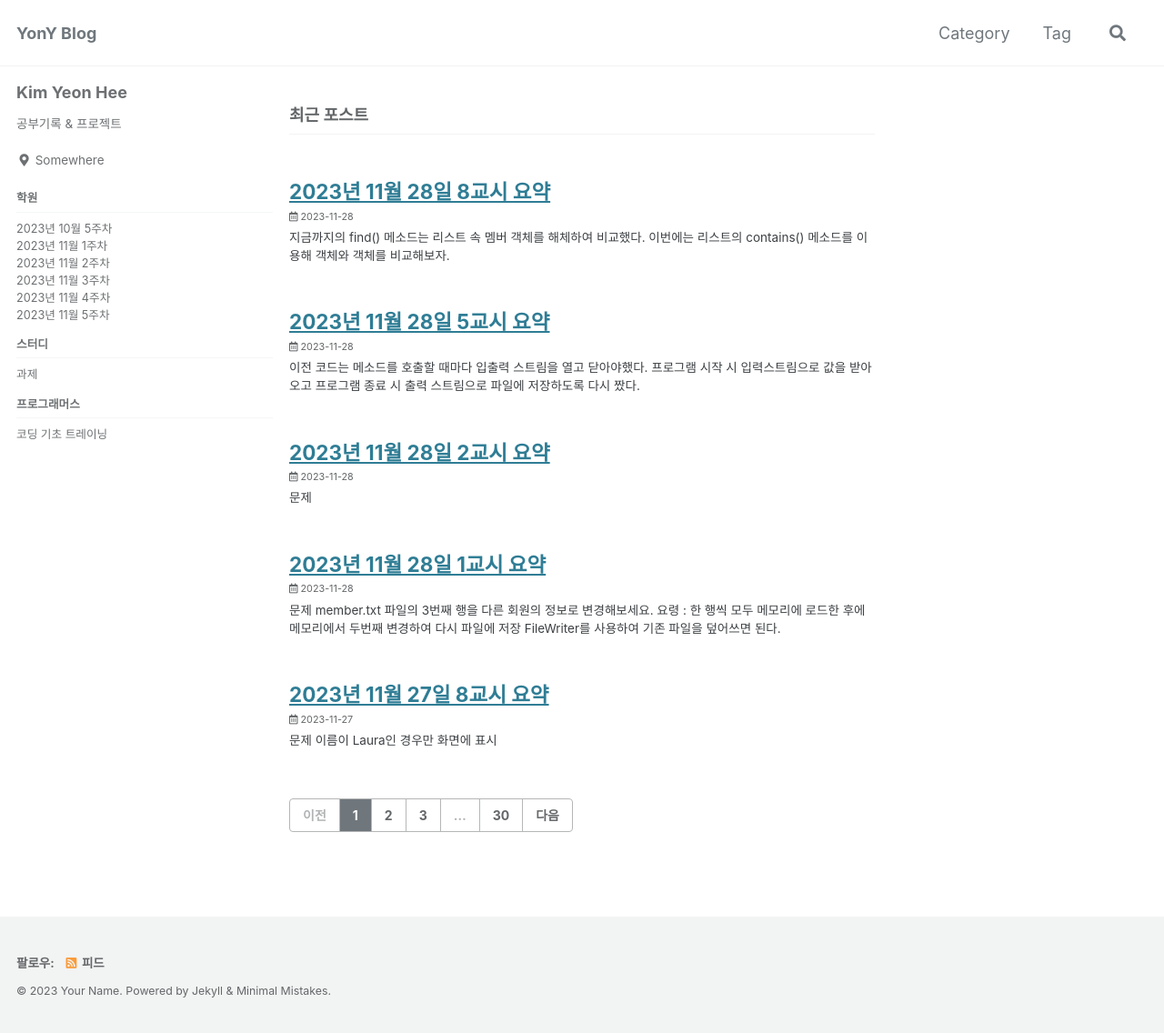
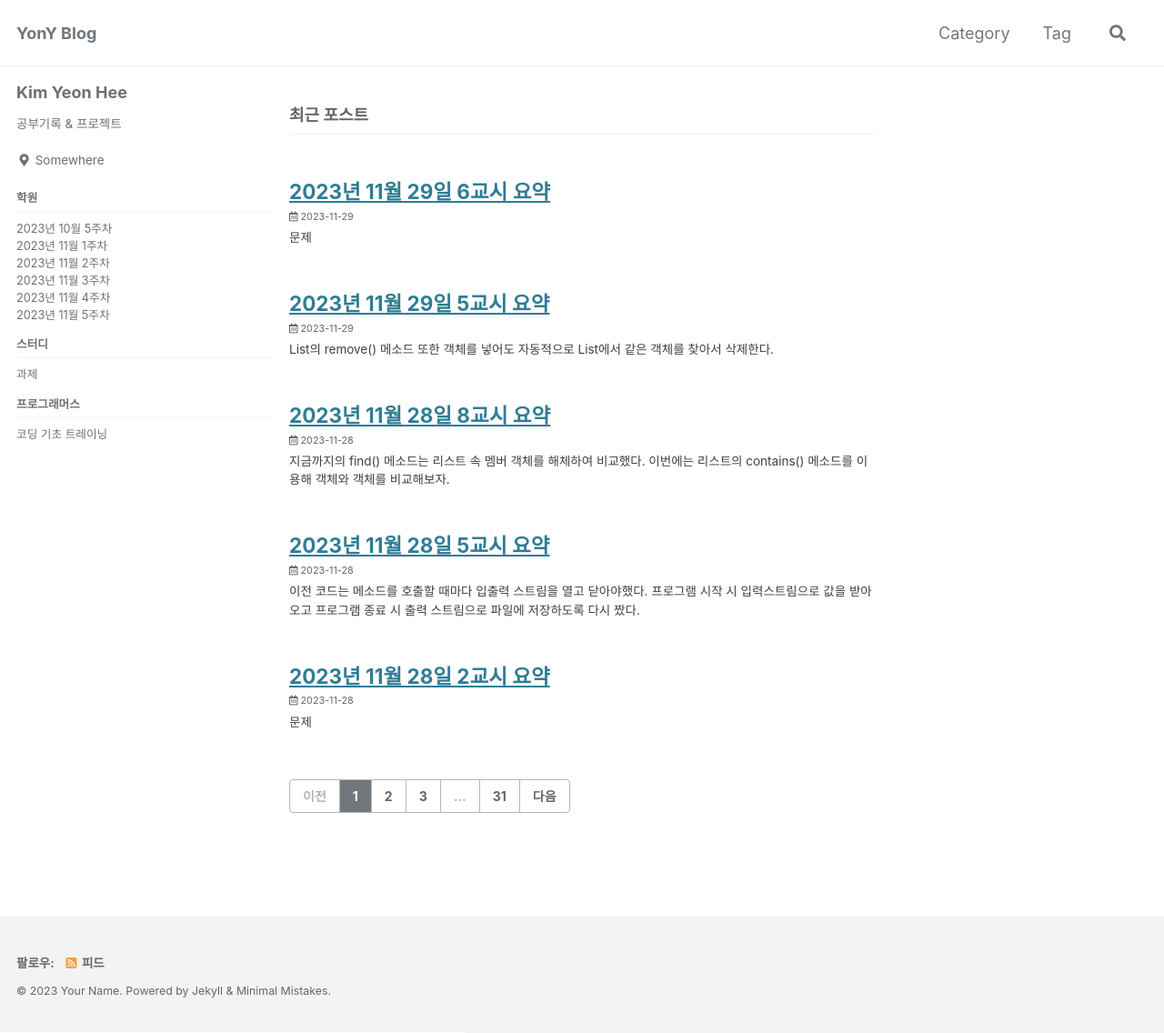
Before and after one commit to YonY-K/YonY-K.github.io, a Jekyll site: the page built from index.html, in a window 1280 px wide and 1136 px high. Shown: the whole window at 91% size. Built offline with Jekyll 4.4.1, drawn with Linux system fonts in a browser that asks for light colours; cached includes are drawn as plain includes; the list of posts is cut into pages by our own code; part of the change alters nothing that is shown.

Commit message:
posts update

````diff
--- a/school/school_202311week5/_posts/2023-11-28/2023-11-28-20231128_8period.md
+++ b/school/school_202311week5/_posts/2023-11-28/2023-11-28-20231128_8period.md
@@ -73,7 +73,9 @@ void find() {
     try {
         int num = Integer.parseInt(sc.nextLine().trim());
         Member m = new Member(num);
+		//contains 사용
         if(member.contains(m)) {
+			//indexOf 사용
             int idx = member.indexOf(m);
             System.out.println(member.get(idx).toString());
         } else {
--- /dev/null
+++ b/school/school_202311week5/_posts/2023-11-29/2023-11-29-20231129_5period.md
@@ -0,0 +1,29 @@
+---
+title: "2023년 11월 29일 5교시 요약"
+tag: 202311_school
+---
+
+- List의 remove() 메소드 또한 객체를 넣어도 자동적으로 List에서 같은 객체를 찾아서 삭제한다.
+
+#### delete() 메소드 수정
+
+```java
+void delete() {
+    List<Member> member = fm.roadFile();
+    System.out.print("삭제하고 싶은 회원번호 입력: ");
+
+    try {
+        int num = Integer.parseInt(sc.nextLine().trim());
+        Member m = new Member(num);
+        if(member.contains(m)) {
+            member.remove(m);
+            fm.writeFile(member);
+            System.out.println("삭제 완료");
+        } else {
+            System.out.println("해당하는 회원 번호가 없습니다.");
+        }
+    } catch (RuntimeException e) {
+        System.out.println("숫자만 입력 가능합니다.");
+    }
+}
+```
--- /dev/null
+++ b/school/school_202311week5/_posts/2023-11-29/2023-11-29-20231129_6period.md
@@ -0,0 +1,85 @@
+---
+title: "2023년 11월 29일 6교시 요약"
+tag: 202311_school
+---
+
+### 문제
+
+리스트에서 정렬하여 파일에 저장
+새로 추가될 때 > 로드 > 리스트에 새 원소 추가 > 리스트 정렬 > 덮어쓰기
+Member 클래스에 리스트를 사용한 정렬을 위해 기능 추가
+
+#### Member 클래스에 Comparable 인터페이스를 구현하고 메소드 오버라이드
+
+```java
+public class Member implements Comparable<Member>{
+
+    @Override
+	public int compareTo(Member o) {
+		int ret = 0;
+	    if(this.getNum()<o.getNum()) ret = -1;
+	    else if(this.getNum()==o.getNum()) ret = 0;
+	    else if(this.getNum()>o.getNum()) ret = 1;
+
+	    return ret;
+	}
+}
+```
+
+#### add() 메소드 수정
+
+```java
+void add() {
+    List<Member> member = fm.roadFile();
+    try {
+        System.out.println("회원번호, 이름, 이메일을 공백으로 구분하여 입력해주세요: ");
+        String[] tmp = sc.nextLine().split(" ");
+        Member m = new Member(tmp);
+        if(member.contains(m)) {
+            System.out.println("회원번호 중복입니다.");
+        }else {
+            member.add(m);
+            //정렬
+            Collections.sort(member);
+            fm.writeFile(member);
+            System.out.println("추가 완료");
+        }
+    } catch (RuntimeException e) {
+        System.out.println("다시 입력해주세요.");
+    }
+}
+```
+
+#### List.sort() 사용-익명객체구현
+
+```java
+member.sort(new Comparator<Member>() {
+    @Override
+    public int compare(Member o1, Member o2) {
+        int ret = 0;
+        if(o1.getNum()<o2.getNum()) ret = -1;
+        else if(o1.getNum()==o2.getNum()) ret = 0;
+        else if(o1.getNum()>o2.getNum()) ret = 1;
+        return ret;
+    }
+});
+```
+
+#### List.sort() 사용-람다식
+
+```java
+member.sort((o1, o2) -> {
+    int ret = 0;
+    if(o1.getNum()<o2.getNum()) ret = -1;
+    else if(o1.getNum()==o2.getNum()) ret = 0;
+    else if(o1.getNum()>o2.getNum()) ret = 1;
+    return ret;});
+```
+
+- 확인해본 결과 어떤 식으로든 앞 객체가 뒤 객체보다 작을 때 음수, 같을 때 0, 앞 객체가 뒤 객체보다 클 때 양수를 리턴하게 만들면 sort() 메소드가 오름차순으로 정렬해준다.
+
+```java
+member.sort((o1, o2) -> o1.getNum()-o2.getNum());
+
+member.sort((o1, o2) -> Integer.compare(o1.getNum(), o2.getNum()););
+```
````
Also changed, not shown: 1 other file.
